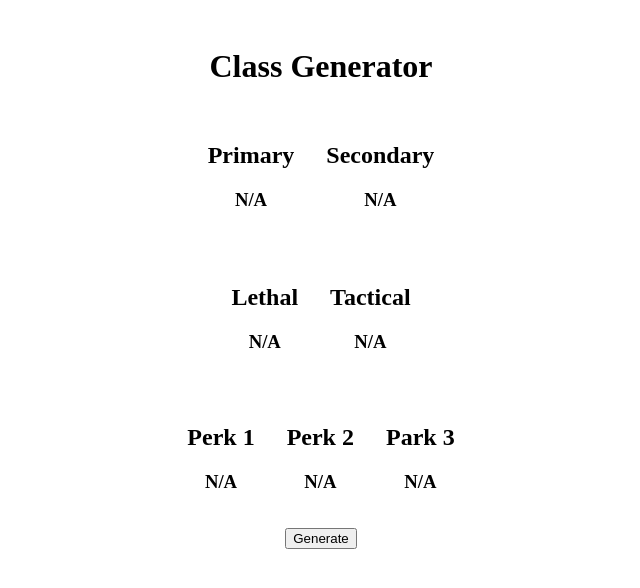
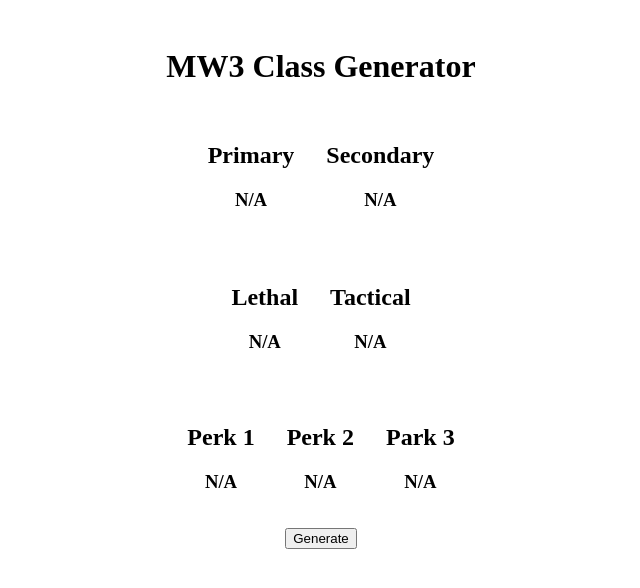
Before and after one commit to kwangric/classgenerator, a plain HTML site: page index.html in a window 1280 px wide. Shown: the whole page, without its empty margins (319-959 px from the left). Drawn offline with Linux system fonts and the light colour scheme.

Commit message:
Add MW3 to page title

```diff
--- a/index.html
+++ b/index.html
@@ -9,7 +9,7 @@
 
 <body>
     <div class="main">
-        <h1>Class Generator</h1>
+        <h1>MW3 Class Generator</h1>
         <div class="content">
             <div class="top row">
                 <div class="box">
```
